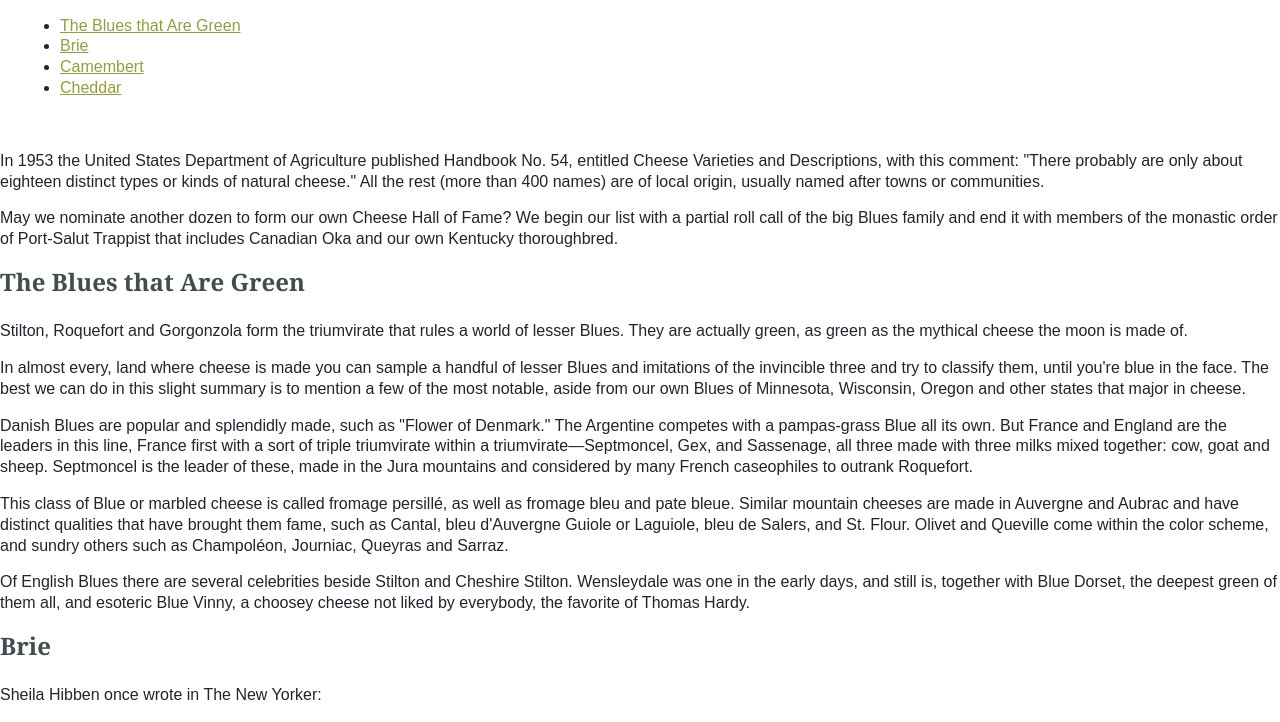
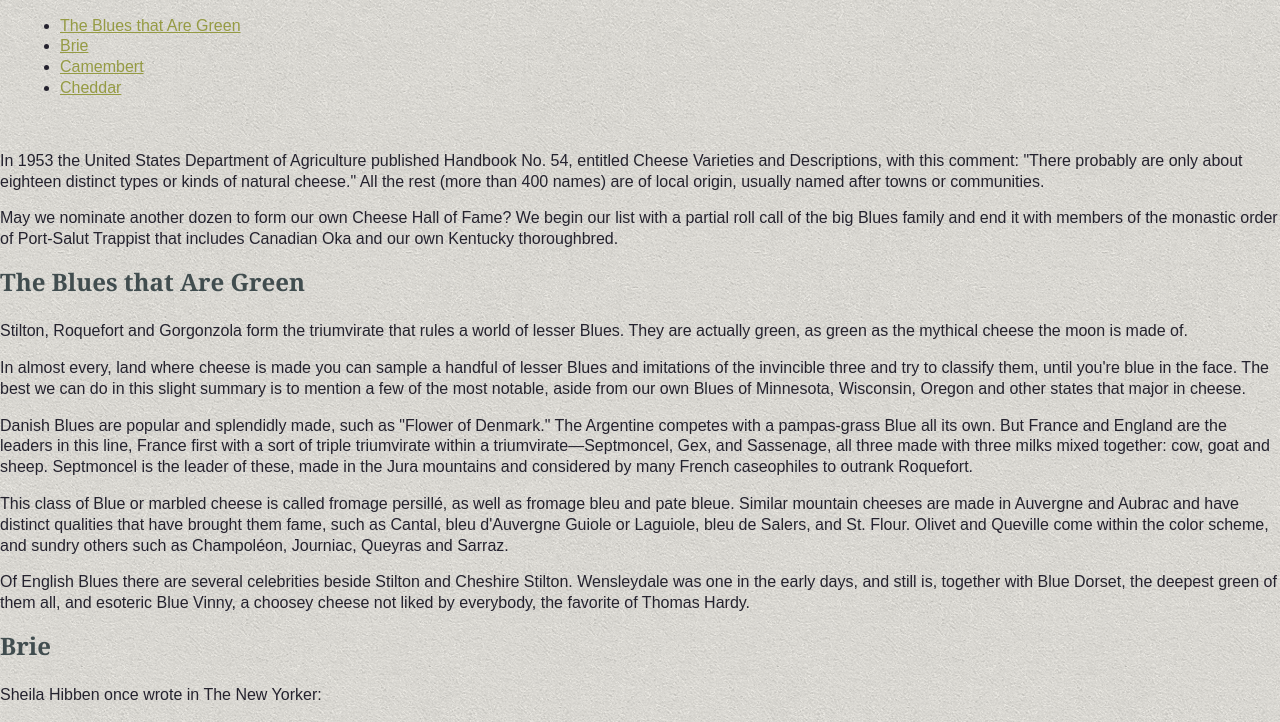
Before and after one commit to kensan73/hello-galen, a website: page index.html in a window 1280 px wide. Shown: the part 230-952 px from the top of the page. Drawn offline with Linux system fonts and the light colour scheme.

Commit message:
simple layout step 2 tweak background answer

```diff
--- a/floated-layout.css
+++ b/floated-layout.css
@@ -18,6 +18,8 @@ body {
     padding: 0;
     color: rgb(36,34,46);
     font: 100%/1.3 Arial, Helvetica Neue, Helvetica, sans-serif;
+    background: url(sandpaper.png) #cccccc;
+    background-attachment: fixed;
 }
 
 h1, h2, h3 {
```
Also changed, not shown: 1 other file.
